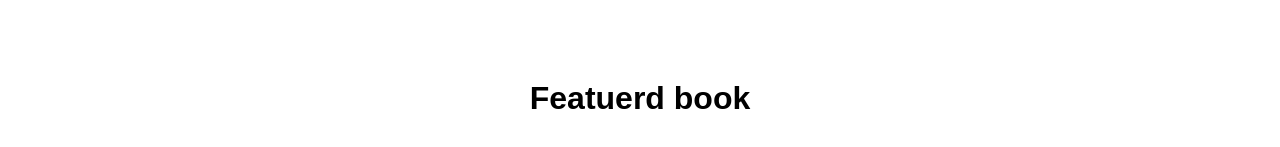
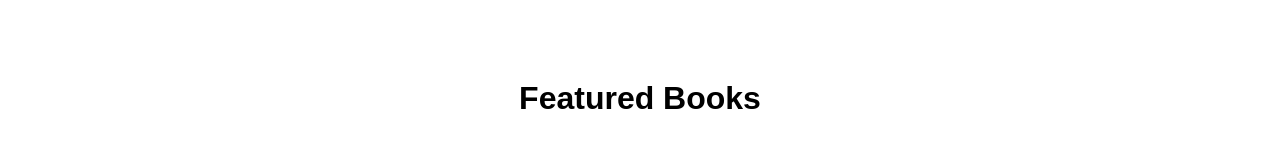
Before and after one commit to heba-dev-debug/book-store, a plain HTML site: page index.html in a window 1280 px wide. Shown: the part 1549-1696 px from the top of the page. Drawn offline with Linux system fonts and the light colour scheme.

Commit message:
Fix typo in Featured Books section title

```diff
--- a/index.html
+++ b/index.html
@@ -87,7 +87,8 @@ bland tis quam quo.</p>
         </div>
       </div>
       <br><br><br>
-      <h1 style="text-align: center; font-family: Arial, Helvetica, sans-serif;"id="featured">Featuerd book</h1>
+      <h1 style="text-align: center; font-family: Arial, Helvetica, sans-serif;" id="featured">Featured Books</h1>
+
 
 
       <div class="books-container">
```
